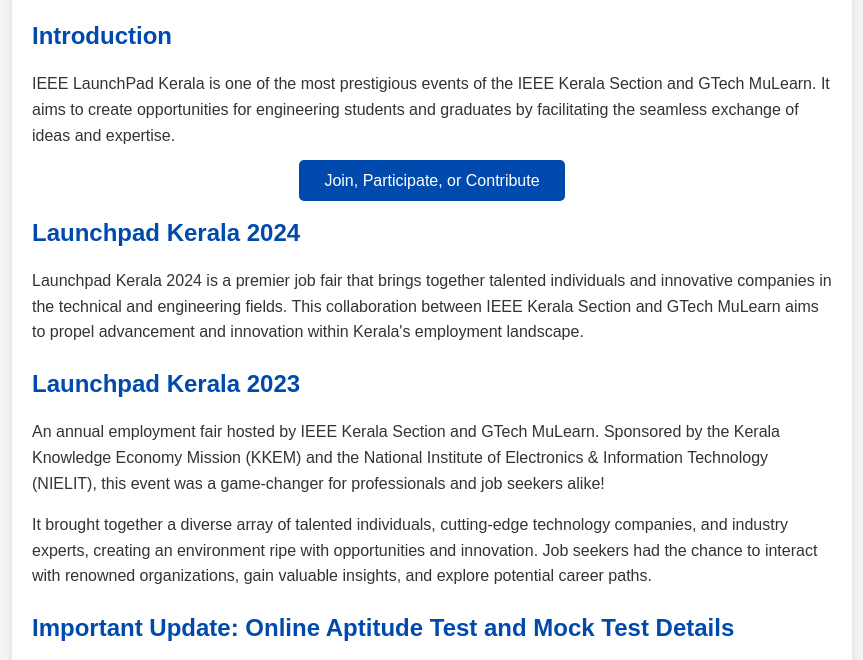
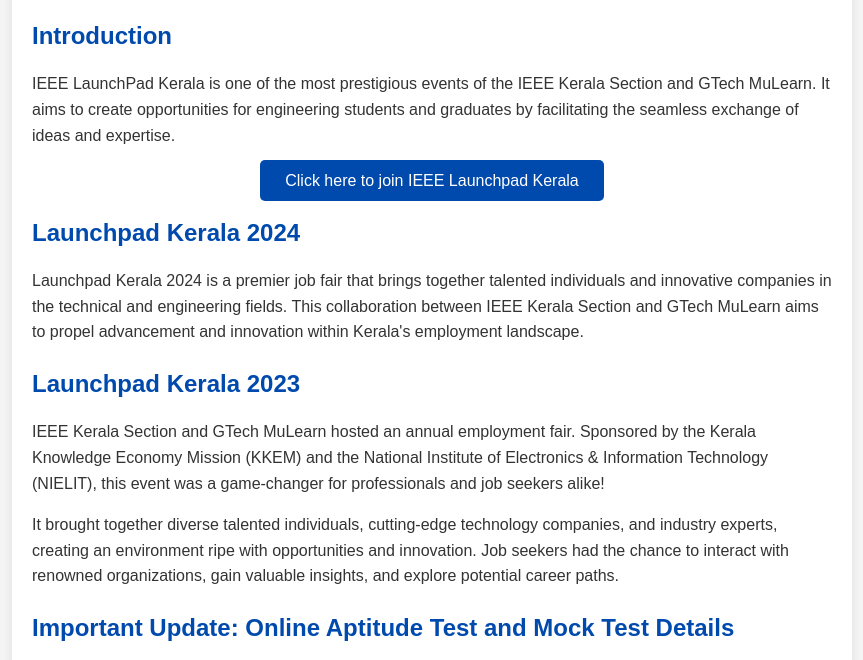
Before and after one commit to lyfofagni/ieeelaunchpad-newsletter, a plain HTML site: page index.html in a window 1280 px wide. Shown: the part 119-779 px from the top of the page, without its empty margins (208-1071 px from the left). Drawn offline with Linux system fonts and the light colour scheme.

Commit message:
Update index.html

```diff
--- a/index.html
+++ b/index.html
@@ -6,7 +6,7 @@
     <title>IEEE LaunchPad Kerala Newsletter</title>
     <style>
         body {
-            font-family: Arial, sans-serif;
+            font-family: poppins, sans-serif;
             line-height: 1.6;
             background-color: #f4f4f4;
             color: #333;
@@ -96,7 +96,7 @@
             <h2>Introduction</h2>
             <p>IEEE LaunchPad Kerala is one of the most prestigious events of the IEEE Kerala Section and GTech MuLearn. It aims to create opportunities for engineering students and graduates by facilitating the seamless exchange of ideas and expertise.</p>
             <div class="cta">
-                <a href="https://launchpadkerala.org/">Join, Participate, or Contribute</a>
+                <a href="https://launchpadkerala.org/">Click here to join IEEE Launchpad Kerala</a>
             </div>
 
             <div class="event">
@@ -106,8 +106,8 @@
 
             <div class="event">
                 <h2>Launchpad Kerala 2023</h2>
-                <p>An annual employment fair hosted by IEEE Kerala Section and GTech MuLearn. Sponsored by the Kerala Knowledge Economy Mission (KKEM) and the National Institute of Electronics & Information Technology (NIELIT), this event was a game-changer for professionals and job seekers alike!</p>
-                <p>It brought together a diverse array of talented individuals, cutting-edge technology companies, and industry experts, creating an environment ripe with opportunities and innovation. Job seekers had the chance to interact with renowned organizations, gain valuable insights, and explore potential career paths.</p>
+                <p> IEEE Kerala Section and GTech MuLearn hosted an annual employment fair. Sponsored by the Kerala Knowledge Economy Mission (KKEM) and the National Institute of Electronics & Information Technology (NIELIT), this event was a game-changer for professionals and job seekers alike!</p>
+                <p>It brought together diverse talented individuals, cutting-edge technology companies, and industry experts, creating an environment ripe with opportunities and innovation. Job seekers had the chance to interact with renowned organizations, gain valuable insights, and explore potential career paths.</p>
             </div>
 
             <div class="update">
```
